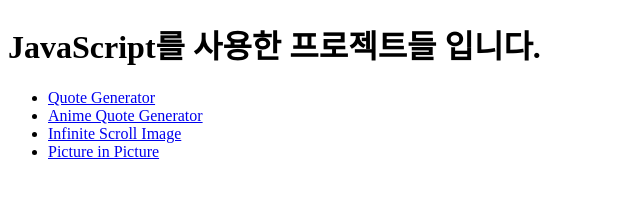
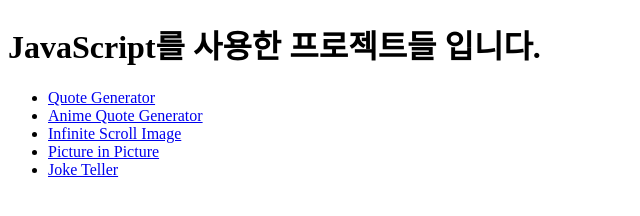
Before and after one commit to d0orHyeok/Simple-js-project, a website: page index.html in a window 1280 px wide. Shown: the whole page, without its empty margins (0-640 px from the left). Drawn offline with Linux system fonts and the light colour scheme.

Commit message:
Update index.html

```diff
--- a/index.html
+++ b/index.html
@@ -13,6 +13,7 @@
             <li><a href="./quote-generator/ani-quote.html" target="_blank">Anime Quote Generator</a></li>
             <li><a href="./infinite-scroll/infinite-scroll.html" target="_blank">Infinite Scroll Image</a></li>
             <li><a href="./picture-in-picture/picture-in-picture.html" target="_blank">Picture in Picture</a></li>
+            <li><a href="./joke-teller/joke-teller.html" target="_blank">Joke Teller</a></li>
         </ul>
     </body>
 </html>
```
